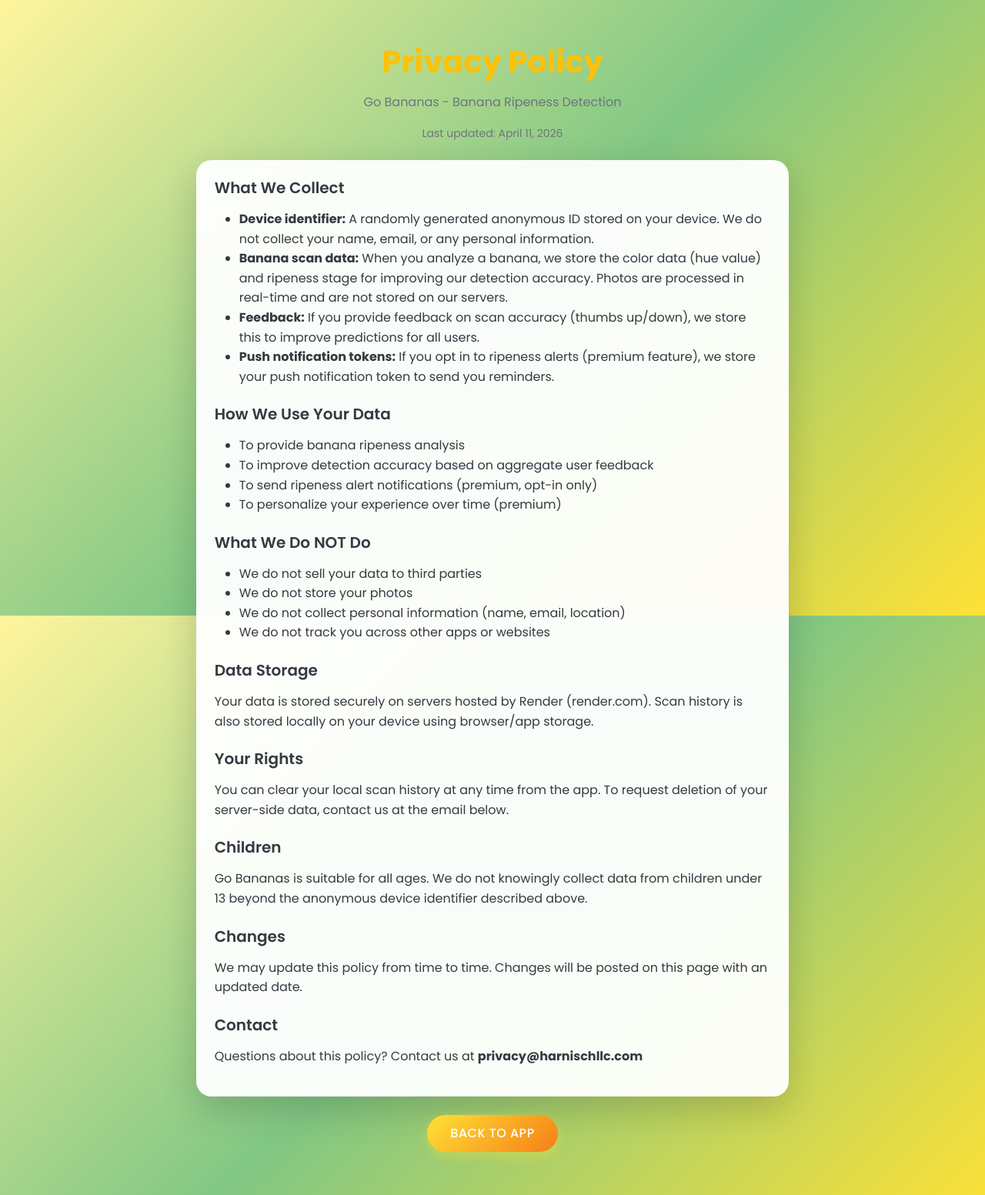
After one commit to harnischllc/gobananas, a Flask app: page /privacy in a window 1280 px wide. The commit adds this page. Shown: the whole page at 77% size. Run offline with Flask 3, Linux system fonts and the light colour scheme; some libraries are stand-ins or nearby versions.

Commit message:
feat: add ripeness alerts and privacy policy (Tasks 10-11)
- Add POST /api/alerts endpoint for scheduling push notifications
- Add "Remind Me" button in results (premium users, not at peak)
- Request push notification permission via Capacitor when available
- Calculate notification time based on estimated days to peak ripeness
- Create privacy policy page covering data collection practices
- Add /privacy route and footer navigation link
- Privacy policy required for App Store and Play Store submissions

Co-Authored-By: Claude Opus 4.6 (1M context) <noreply@anthropic.com>

```diff
--- a/app.py
+++ b/app.py
@@ -2,7 +2,7 @@ from flask import Flask, render_template, request, jsonify
 import os
 import logging
 from logging.handlers import RotatingFileHandler
-from datetime import datetime
+from datetime import datetime, timedelta
 from flask_limiter import Limiter
 from flask_limiter.util import get_remote_address
 from dotenv import load_dotenv
@@ -106,6 +106,11 @@ def about():
 def api_docs():
     """Simple API documentation page for available endpoints"""
     return render_template('api_docs.html')
+
+@app.route('/privacy')
+def privacy():
+    """Privacy policy page required for app store submissions"""
+    return render_template('privacy.html')
 
 @app.route('/health')
 def health_check():
@@ -319,6 +324,51 @@ def register_device():
         return jsonify({'error': 'Failed to register device'}), 500
 
 
+@app.route('/api/alerts', methods=['POST'])
+@limiter.limit("10 per minute")
+def create_alert():
+    """Create a ripeness alert for push notification."""
+    try:
+        data = request.get_json()
+        if not data:
+            return jsonify({'error': 'JSON body required'}), 400
+
+        required = ['user_id', 'scan_id', 'target_stage', 'push_token']
+        for field in required:
+            if field not in data:
+                return jsonify({'error': f'Missing required field: {field}'}), 400
+
+        # Validate target_stage
+        target_stage = data['target_stage']
+        if not isinstance(target_stage, int) or target_stage < 1 or target_stage > 7:
+            return jsonify({'error': 'target_stage must be an integer between 1 and 7'}), 400
+
+        current_stage = data.get('current_stage', 1)
+        days = estimate_days_until_peak(current_stage)
+        notify_at = datetime.now() + timedelta(days=max(1, days))
+
+        alert = Alert(
+            user_id=data['user_id'],
+            scan_id=data['scan_id'],
+            target_stage=target_stage,
+            push_token=data['push_token'],
+            notify_at=notify_at
+        )
+        db.session.add(alert)
+        db.session.commit()
+
+        return jsonify({
+            'success': True,
+            'alert_id': alert.id,
+            'notify_at': notify_at.isoformat(),
+            'days_until_alert': max(1, days)
+        })
+    except Exception as e:
+        app.logger.error(f'Alert creation error: {str(e)}', exc_info=True)
+        db.session.rollback()
+        return jsonify({'error': 'Failed to create alert'}), 500
+
+
 if __name__ == '__main__':
     # Configure for production
     debug_mode = os.environ.get('FLASK_DEBUG', 'False').lower() == 'true'
--- a/templates/index.html
+++ b/templates/index.html
@@ -198,8 +198,11 @@
                     <a href="/about" class="btn btn-outline-secondary me-3">
                         <i class="fas fa-info-circle me-1"></i>About
                     </a>
-                    <a href="/api/docs" class="btn btn-outline-info">
+                    <a href="/api/docs" class="btn btn-outline-info me-3">
                         <i class="fas fa-code me-1"></i>API Docs
+                    </a>
+                    <a href="/privacy" class="btn btn-outline-secondary">
+                        <i class="fas fa-shield-alt me-1"></i>Privacy
                     </a>
                 </div>
             </div>
--- /dev/null
+++ b/templates/privacy.html
@@ -0,0 +1,72 @@
+<!DOCTYPE html>
+<html lang="en">
+<head>
+    <meta charset="UTF-8">
+    <meta name="viewport" content="width=device-width, initial-scale=1.0">
+    <title>Privacy Policy - Go Bananas</title>
+    <link rel="icon" type="image/svg+xml" href="{{ url_for('static', filename='favicon.svg') }}">
+    <link rel="icon" type="image/png" href="{{ url_for('static', filename='favicon.png') }}">
+    <link href="https://cdn.jsdelivr.net/npm/bootstrap@5.1.3/dist/css/bootstrap.min.css" rel="stylesheet">
+    <link rel="stylesheet" href="{{ url_for('static', filename='css/style.css') }}">
+</head>
+<body>
+    <div class="container">
+        <div class="row justify-content-center">
+            <div class="col-md-8">
+                <div class="text-center mt-4 mb-4">
+                    <h1 class="display-6 fw-bold text-warning">Privacy Policy</h1>
+                    <p class="text-muted">Go Bananas - Banana Ripeness Detection</p>
+                    <p class="text-muted small">Last updated: April 11, 2026</p>
+                </div>
+
+                <div class="card shadow-lg mb-4">
+                    <div class="card-body p-4">
+                        <h5>What We Collect</h5>
+                        <ul>
+                            <li><strong>Device identifier:</strong> A randomly generated anonymous ID stored on your device. We do not collect your name, email, or any personal information.</li>
+                            <li><strong>Banana scan data:</strong> When you analyze a banana, we store the color data (hue value) and ripeness stage for improving our detection accuracy. Photos are processed in real-time and are not stored on our servers.</li>
+                            <li><strong>Feedback:</strong> If you provide feedback on scan accuracy (thumbs up/down), we store this to improve predictions for all users.</li>
+                            <li><strong>Push notification tokens:</strong> If you opt in to ripeness alerts (premium feature), we store your push notification token to send you reminders.</li>
+                        </ul>
+
+                        <h5 class="mt-4">How We Use Your Data</h5>
+                        <ul>
+                            <li>To provide banana ripeness analysis</li>
+                            <li>To improve detection accuracy based on aggregate user feedback</li>
+                            <li>To send ripeness alert notifications (premium, opt-in only)</li>
+                            <li>To personalize your experience over time (premium)</li>
+                        </ul>
+
+                        <h5 class="mt-4">What We Do NOT Do</h5>
+                        <ul>
+                            <li>We do not sell your data to third parties</li>
+                            <li>We do not store your photos</li>
+                            <li>We do not collect personal information (name, email, location)</li>
+                            <li>We do not track you across other apps or websites</li>
+                        </ul>
+
+                        <h5 class="mt-4">Data Storage</h5>
+                        <p>Your data is stored securely on servers hosted by Render (render.com). Scan history is also stored locally on your device using browser/app storage.</p>
+
+                        <h5 class="mt-4">Your Rights</h5>
+                        <p>You can clear your local scan history at any time from the app. To request deletion of your server-side data, contact us at the email below.</p>
+
+                        <h5 class="mt-4">Children</h5>
+                        <p>Go Bananas is suitable for all ages. We do not knowingly collect data from children under 13 beyond the anonymous device identifier described above.</p>
+
+                        <h5 class="mt-4">Changes</h5>
+                        <p>We may update this policy from time to time. Changes will be posted on this page with an updated date.</p>
+
+                        <h5 class="mt-4">Contact</h5>
+                        <p>Questions about this policy? Contact us at <strong>privacy@harnischllc.com</strong></p>
+                    </div>
+                </div>
+
+                <div class="text-center mb-4">
+                    <a href="/" class="btn btn-warning">Back to App</a>
+                </div>
+            </div>
+        </div>
+    </div>
+</body>
+</html>
```
Also changed, not shown: static/js/main.js (+63 -0 lines).
